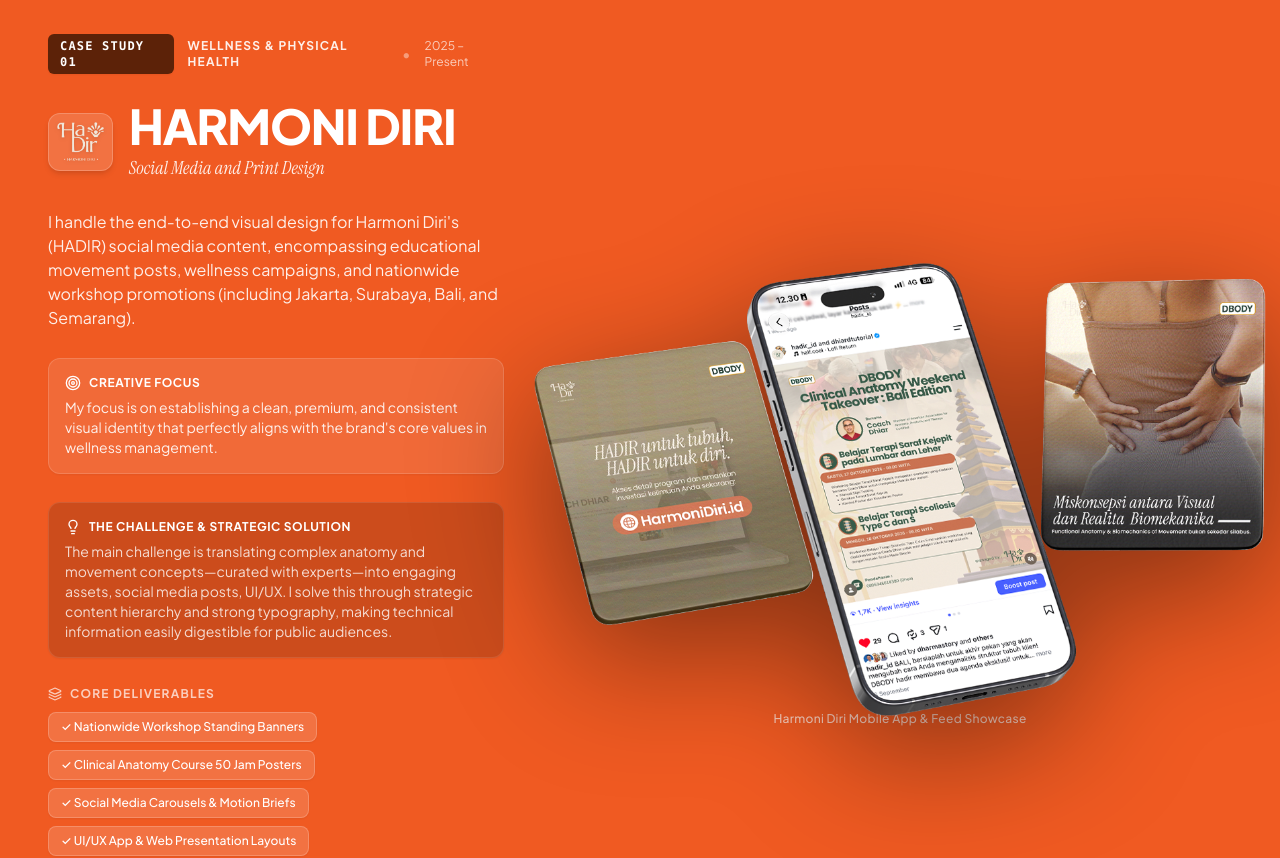
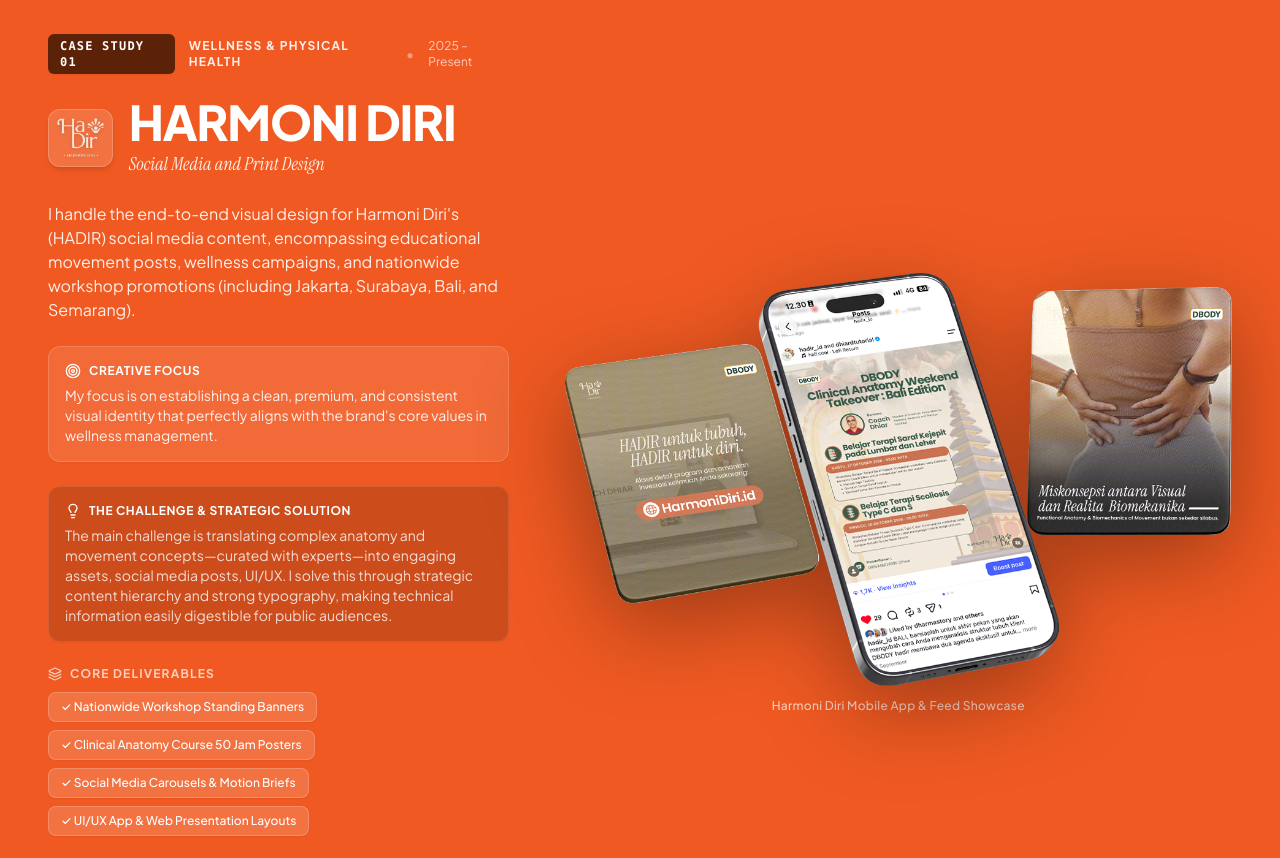
Before and after one commit to maxlouisvigo/luckies-plaza, a React (Vite) app: page / in a window 1280 px wide. Shown: the part 5160-6018 px from the top of the page. Built offline with nearby package versions, Linux system fonts and the light colour scheme.

Commit message:
fix: calibrate mockup dimensions to golden proportion with natural vertical centering

```diff
--- a/src/components/ProjectShowcase.jsx
+++ b/src/components/ProjectShowcase.jsx
@@ -28,10 +28,10 @@
         {/* ========================================================================= */}
         {/* PART 1: HERO STAGE — NATIVE EDITORIAL STORY & TRANSPARENT DEVICE MOCKUP */}
         {/* ========================================================================= */}
-        <div className="grid grid-cols-1 lg:grid-cols-12 gap-12 lg:gap-16 items-center lg:items-stretch">
+        <div className="grid grid-cols-1 lg:grid-cols-12 gap-10 lg:gap-14 items-center">
 
           {/* Left Column: Creative Direction Narrative (5 Cols) */}
-          <div className="lg:col-span-5 space-y-7 flex flex-col justify-center">
+          <div className="lg:col-span-5 space-y-6">
 
             {/* Project Index & Category Pill */}
             <div className="flex items-center space-x-3.5">
@@ -133,31 +133,31 @@
 
           </div>
 
-          {/* Right Column: Heroic Transparent Mockup filling height */}
-          <div className="lg:col-span-7 flex flex-col items-center justify-center self-stretch my-auto">
+          {/* Right Column: Balanced Proportional Mockup */}
+          <div className="lg:col-span-7 flex flex-col items-center justify-center py-2">
             <div
               onClick={() => onOpenLightbox(allInspectable, 0)}
-              className="relative w-full h-full min-h-[420px] md:min-h-[550px] lg:min-h-[680px] xl:min-h-[750px] cursor-pointer group flex flex-col items-center justify-center"
+              className="relative w-full max-w-xl xl:max-w-2xl cursor-pointer group flex flex-col items-center justify-center"
             >
-              {/* Massive Transparent Mockup matching text column */}
-              <div className="relative w-full h-full flex items-center justify-center transform transition-all duration-500 group-hover:scale-[1.03] group-hover:-translate-y-1">
+              {/* Perfectly Proportioned Transparent Mockup */}
+              <div className="relative w-full flex items-center justify-center transform transition-all duration-500 group-hover:scale-[1.02] group-hover:-translate-y-1">
                 <img
                   src={project.heroMockup}
                   alt={project.heroMockupAlt || project.title}
-                  className="w-full h-auto max-h-[650px] md:max-h-[750px] xl:max-h-[850px] lg:scale-105 xl:scale-110 object-contain drop-shadow-[0_35px_60px_rgba(0,0,0,0.45)]"
+                  className="w-full h-auto max-h-[460px] md:max-h-[500px] lg:max-h-[520px] object-contain drop-shadow-[0_25px_45px_rgba(0,0,0,0.35)]"
                 />
 
                 {/* Hover Click to Zoom Indicator */}
                 <div className="absolute inset-0 flex items-center justify-center opacity-0 group-hover:opacity-100 transition-opacity duration-300 pointer-events-none">
-                  <div className="p-4 rounded-full bg-brand-umber text-white shadow-2xl transform scale-90 group-hover:scale-100 transition-transform flex items-center space-x-2 px-6 py-3 border border-white/30 backdrop-blur-md">
-                    <ZoomIn className="w-5 h-5" />
+                  <div className="p-3.5 rounded-full bg-brand-umber text-white shadow-2xl transform scale-90 group-hover:scale-100 transition-transform flex items-center space-x-2 px-5 py-2.5 border border-white/30 backdrop-blur-md">
+                    <ZoomIn className="w-4 h-4" />
                     <span className="text-xs font-bold uppercase tracking-wider">Inspect Fullscreen</span>
                   </div>
                 </div>
               </div>
 
               {/* Caption Tag */}
-              <p className="text-xs text-white/70 text-center mt-4 tracking-wide font-medium">
+              <p className="text-xs text-white/70 text-center mt-3 tracking-wide font-medium">
                 {project.heroMockupAlt || 'Click mockup to inspect in full resolution'}
               </p>
             </div>
```
Also changed, not shown: 1 other file (tests, documents, lock files or other folders).
